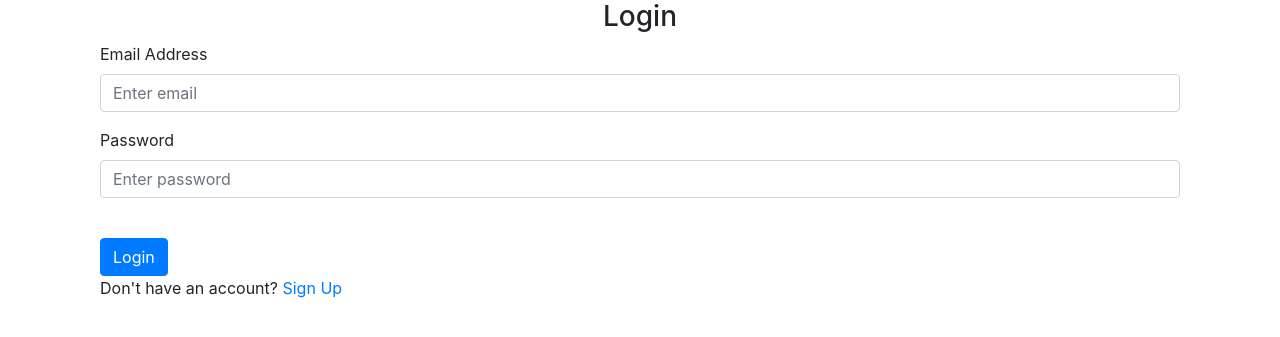
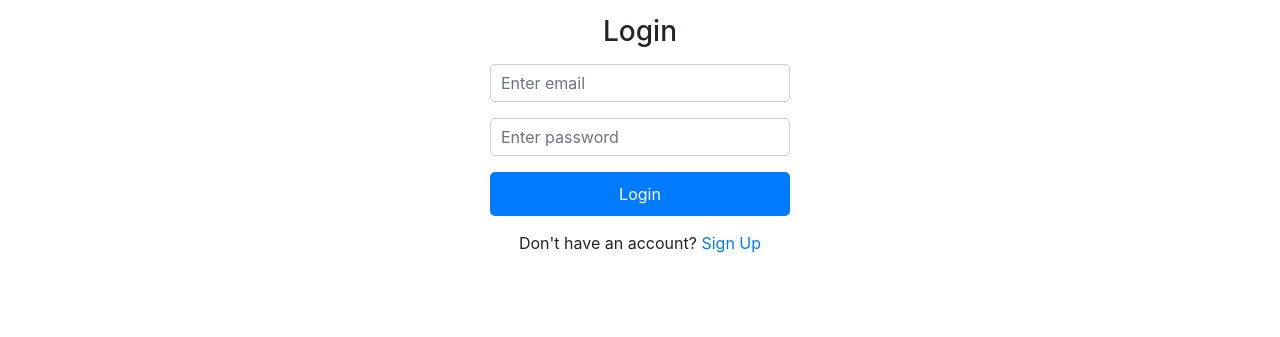
Before and after one commit to mosetf/brill-car-hire, a Flask app: page /login in a window 1280 px wide. Shown: the part 56-393 px from the top of the page. Run offline with Flask 3, Linux system fonts and the light colour scheme; some libraries are stand-ins or nearby versions.

Commit message:
style the login

```diff
--- a/website/templates/login.html
+++ b/website/templates/login.html
@@ -3,33 +3,34 @@
 {% block title %}Login{% endblock %}
 
 {% block content %}
-<div class="container">
-    <form method="POST">
-      <h3 align="center">Login</h3>
+<div class="container" style="max-width: 330px; padding: 15px; margin: 0 auto;">
+    <form method="POST" style="margin-bottom: 15px;">
+      <h3 style="margin-bottom: 15px; text-align: center;">Login</h3>
       <div class="form-group">
-        <label for="email">Email Address</label>
+        <label for="email" style="display: none;">Email Address</label>
         <input
           type="email"
           class="form-control"
           id="email"
           name="email"
           placeholder="Enter email"
+          style="margin-bottom: 15px; padding: 10px; border-radius: 5px; border: 1px solid #ccc;"
         />
       </div>
       <div class="form-group">
-        <label for="password">Password</label>
+        <label for="password" style="display: none;">Password</label>
         <input
           type="password"
           class="form-control"
           id="password"
           name="password"
           placeholder="Enter password"
+          style="margin-bottom: 15px; padding: 10px; border-radius: 5px; border: 1px solid #ccc;"
         />
       </div>
-      <br />
-      <button type="submit" class="btn btn-primary">Login</button>
+      <button type="submit" class="btn btn-primary" style="width: 100%; padding: 10px; border-radius: 5px; border: none; color: white; background-color: #007bff;">Login</button>
     </form>
 
-    <p>Don't have an account? <a href="{{ url_for('auth.sign_up') }}">Sign Up</a></p>
+    <p style="text-align: center;">Don't have an account? <a href="{{ url_for('auth.sign_up') }}" style="color: #007bff;">Sign Up</a></p>
 </div>
 {% endblock %}
```
